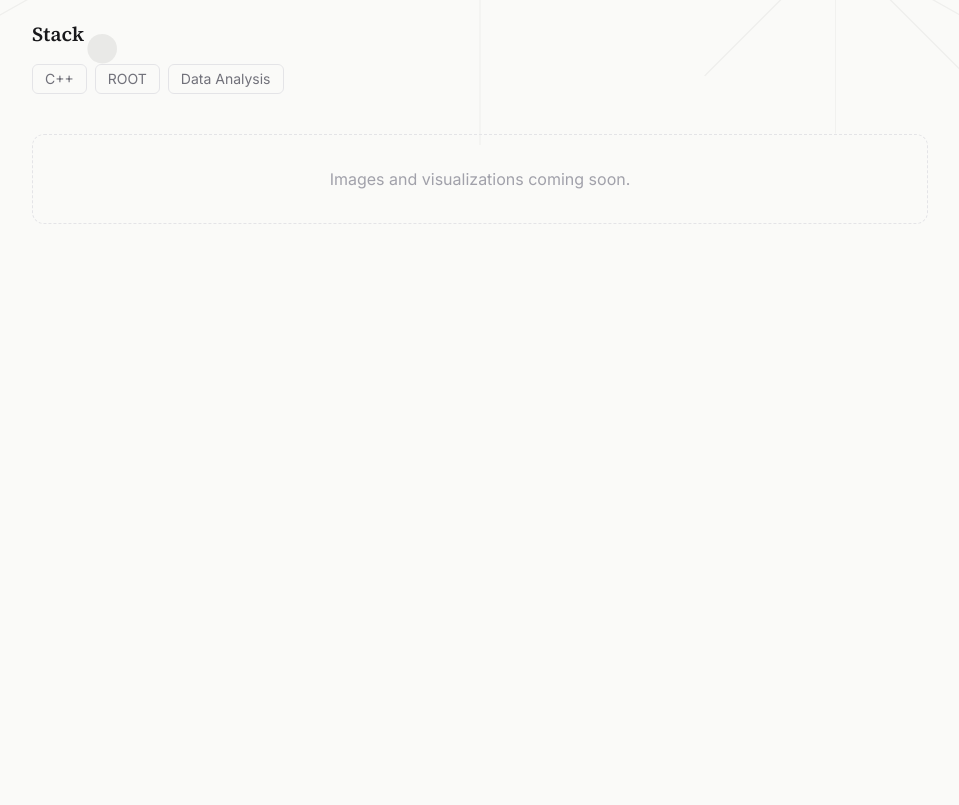
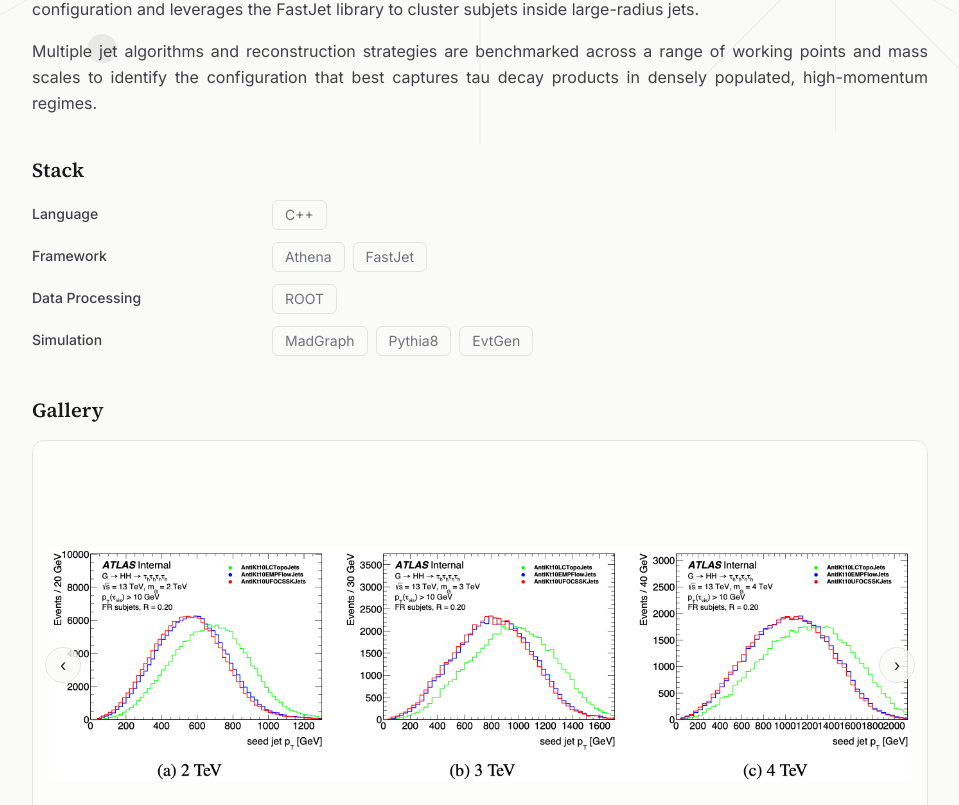
Before and after one commit to islazykv/islazykv.github.io, a React (Vite) app: page /projects/di-tau-reconstruction in a window 1280 px wide. Shown: the part 655-1460 px from the top of the page, without its empty margins (160-1119 px from the left). Before the commit the page ends 943 px from the top, so only its background shows below. Built offline with nearby package versions, Linux system fonts and the light colour scheme.

Commit message:
feat: update project data, about section, contact, footer and skills layout

```diff
--- a/src/components/Contact.tsx
+++ b/src/components/Contact.tsx
@@ -8,13 +8,33 @@ export default function Contact() {
           I'm currently open to new opportunities. Whether you have a question
           or just want to say hi, feel free to reach out!
         </p>
-        <a
-          href="mailto:islazykv@gmail.com"
-          className="inline-block px-8 py-3 bg-accent rounded-lg hover:bg-accent-hover transition-colors text-sm font-medium"
-          style={{ color: 'var(--theme-btn-text)' }}
-        >
-          Get in Touch
-        </a>
+        <div className="flex justify-center gap-4">
+          <a
+            href="mailto:islazykv@gmail.com"
+            className="flex-1 max-w-40 px-6 py-3 bg-accent rounded-lg hover:bg-accent-hover transition-colors text-sm font-medium text-center"
+            style={{ color: 'var(--theme-btn-text)' }}
+          >
+            Email
+          </a>
+          <a
+            href="https://www.linkedin.com/in/igor-slazyk/"
+            target="_blank"
+            rel="noopener noreferrer"
+            className="flex-1 max-w-40 px-6 py-3 bg-accent rounded-lg hover:bg-accent-hover transition-colors text-sm font-medium text-center"
+            style={{ color: 'var(--theme-btn-text)' }}
+          >
+            LinkedIn
+          </a>
+          <a
+            href="https://github.com/islazykv"
+            target="_blank"
+            rel="noopener noreferrer"
+            className="flex-1 max-w-40 px-6 py-3 bg-accent rounded-lg hover:bg-accent-hover transition-colors text-sm font-medium text-center"
+            style={{ color: 'var(--theme-btn-text)' }}
+          >
+            GitHub
+          </a>
+        </div>
       </div>
     </Section>
   )
--- a/src/components/Footer.tsx
+++ b/src/components/Footer.tsx
@@ -1,51 +1,8 @@
 export default function Footer() {
   return (
-    <footer className="border-t border-border py-16 px-6">
-      <div className="max-w-5xl mx-auto">
-        <div className="flex flex-col md:flex-row md:items-start md:justify-between gap-8">
-          <div>
-            <h3 className="font-serif text-2xl font-bold text-heading mb-3">
-              Let's connect
-            </h3>
-            <p className="text-text-muted text-sm max-w-sm mb-4">
-              I'm currently open to new opportunities. Whether you have a question
-              or just want to say hi, feel free to reach out.
-            </p>
-            <a
-              href="mailto:islazykv@gmail.com"
-              className="text-accent hover:text-accent-hover text-sm font-medium transition-colors"
-            >
-              islazykv@gmail.com &rarr;
-            </a>
-          </div>
-
-          <div className="flex gap-8">
-            <div>
-              <h4 className="text-xs uppercase tracking-wider text-text-faint font-semibold mb-3">Links</h4>
-              <ul className="space-y-2 text-sm">
-                <li>
-                  <a href="https://github.com/islazykv" target="_blank" rel="noopener noreferrer" className="text-text-muted hover:text-accent transition-colors">
-                    GitHub
-                  </a>
-                </li>
-                <li>
-                  <a href="https://www.linkedin.com/in/igor-slazyk/" target="_blank" rel="noopener noreferrer" className="text-text-muted hover:text-accent transition-colors">
-                    LinkedIn
-                  </a>
-                </li>
-                <li>
-                  <a href="/Resume_ISlazyk.pdf" target="_blank" rel="noopener noreferrer" className="text-text-muted hover:text-accent transition-colors">
-                    Resume
-                  </a>
-                </li>
-              </ul>
-            </div>
-          </div>
-        </div>
-
-        <div className="mt-12 pt-6 border-t border-border text-center text-xs text-text-faint">
-          Built with React, TypeScript & Tailwind CSS
-        </div>
+    <footer className="border-t border-border py-8 px-6">
+      <div className="max-w-5xl mx-auto text-center text-xs text-text-faint">
+        Thank you for visiting my portfolio!
       </div>
     </footer>
   )
--- a/src/components/Projects.tsx
+++ b/src/components/Projects.tsx
@@ -37,8 +37,10 @@ export default function Projects() {
               ))}
             </div>
 
-            {Object.keys(project.links).length > 0 && (
-              <div className="flex flex-wrap gap-3 pt-2 border-t border-border">
+            <div className="flex flex-wrap gap-3 pt-2 border-t border-border items-center">
+              {!project.links.repository && !project.links.notebook && !project.links.publication && (
+                <span className="text-xs text-text-faint">Internal Project</span>
+              )}
               {Object.entries(project.links).map(([key, url]) => (
                 <span
                   key={key}
@@ -53,7 +55,6 @@ export default function Projects() {
                 </span>
               ))}
             </div>
-            )}
           </Link>
         ))}
       </div>
--- a/src/components/Skills.tsx
+++ b/src/components/Skills.tsx
@@ -6,7 +6,7 @@ import {
   SiScikitlearn, SiPytorch, SiTensorflow, SiKeras,
   SiMlflow, SiDocker, SiGithubactions, SiFastapi, SiWeightsandbiases,
   SiHtml5, SiJavascript, SiReact,
-  SiKubernetes, SiUv, SiDvc, SiOptuna, SiLightning,
+  SiKubernetes, SiUv, SiDvc, SiOptuna, SiLightning, SiDatabricks,
 } from 'react-icons/si'
 import { FaDatabase, FaChartBar, FaCode, FaCss3Alt, FaProjectDiagram } from 'react-icons/fa'
 import { VscAzure, VscAzureDevops, VscGraphLine } from 'react-icons/vsc'
@@ -107,6 +107,7 @@ const skillCategories: { name: string; skills: { name: string; icon?: IconType;
       { name: 'Kubernetes', icon: SiKubernetes, url: 'https://kubernetes.io' },
       { name: 'Azure ML', icon: VscAzure, url: 'https://azure.microsoft.com/en-us/products/machine-learning' },
       { name: 'Azure DevOps Pipelines', icon: VscAzureDevops, url: 'https://azure.microsoft.com/en-us/products/devops/pipelines' },
+      { name: 'Databricks', icon: SiDatabricks, url: 'https://www.databricks.com' },
     ],
   },
 ]
@@ -116,12 +117,12 @@ export default function Skills() {
 
   return (
     <Section id="skills" title="Skills">
-      <div className="grid grid-cols-5 mb-6 border-b border-border">
+      <div className="flex flex-wrap justify-center mb-6 border-b border-border md:grid md:grid-cols-5">
         {skillCategories.map((cat, i) => (
           <button
             key={cat.name}
             onClick={() => setActiveTab(i)}
-            className="relative px-4 py-2.5 text-sm font-medium transition-colors rounded-t-lg text-center cursor-pointer"
+            className="relative px-4 py-2.5 text-sm font-medium transition-colors rounded-t-lg text-center cursor-pointer md:w-auto"
             style={{
               color: activeTab === i ? 'var(--theme-accent)' : 'var(--theme-text-muted)',
               backgroundColor: activeTab === i ? 'var(--theme-bg-card)' : 'transparent',
--- a/src/data/projects.ts
+++ b/src/data/projects.ts
@@ -30,10 +30,10 @@ export const projects: Project[] = [
     tags: [
       { category: 'Language', items: ['Python'] },
       { category: 'Data Processing', items: ['uproot', 'awkward-array', 'NumPy', 'SciPy', 'pandas', 'Numba', 'Pandera'] },
-      { category: 'Visualisation', items: ['Matplotlib', 'Seaborn', 'Plotly'] },
+      { category: 'Visualization', items: ['Matplotlib', 'Seaborn', 'Plotly'] },
       { category: 'Machine Learning', items: ['XGBoost', 'PyTorch', 'scikit-learn', 'Optuna', 'SHAP'] },
       { category: 'Infrastructure', items: ['Docker', 'uv', 'GitHub Actions'] },
-      { category: 'Configuration & Reproducibility', items: ['Hydra', 'OmegaConf', 'DVC', 'MLflow'] },
+      { category: 'Configuration & Tracking', items: ['Hydra', 'OmegaConf', 'DVC', 'MLflow'] },
       { category: 'Serving / API', items: ['FastAPI', 'Uvicorn', 'Pydantic'] },
       { category: 'Testing & QA', items: ['pytest', 'pytest-cov', 'mypy', 'Ruff', 'pre-commit'] },
       { category: 'Physics', items: ['pyhf', 'atlas-mpl-style'] },
@@ -45,7 +45,7 @@ export const projects: Project[] = [
       publication: 'https://arxiv.org/abs/2507.00296',
     },
     description:
-      'Supersymmetry search with tau leptons in CERN ATLAS data using supervised machine learning for multiclass-classification of background and signal events.\n\nBuilt on ATLAS Run 2 & Run 3 data, this project implements a full ML pipeline — from ROOT ntuples to signal region optimization — using XGBoost Boosted Decision Trees (BDTs) and PyTorch Deep Neural Networks (DNNs).\n\nTo conduct this search, the models were trained on both background and signal events, allowing potential SUSY signatures to be isolated via multiclass classification. Unfortunately, no SUSY signals were observed in the experimental data.',
+      'Supersymmetry search with tau leptons in CERN ATLAS data using supervised machine learning for multiclass classification of background and signal events.\n\nThis project implements a full ML pipeline — from raw data processing to signal region optimization — using XGBoost Boosted Decision Trees (BDTs) and PyTorch Deep Neural Networks (DNNs). Hyperparameter tuning is handled by Optuna, with experiment tracking managed through MLflow.\n\nThe models were trained on both background and signal events, allowing potential supersymmetry signatures to be isolated via multiclass classification. Unfortunately, no signals were observed in the experimental data.',
     images: [
       '/projects/supersymmetry/feature_distributions.png',
       '/projects/supersymmetry/training_curves.png',
@@ -76,7 +76,7 @@ export const projects: Project[] = [
     tags: [
       { category: 'Language', items: ['Python'] },
       { category: 'Data Processing', items: ['uproot', 'awkward-array', 'NumPy', 'SciPy', 'pandas', 'Pandera'] },
-      { category: 'Visualisation', items: ['Matplotlib', 'Seaborn'] },
+      { category: 'Visualization', items: ['Matplotlib', 'Seaborn'] },
       { category: 'Machine Learning', items: ['PyTorch', 'PyTorch Lightning', 'torchmetrics', 'torcheval', 'scikit-learn', 'Ray Tune'] },
       { category: 'Infrastructure', items: ['Docker', 'uv', 'GitHub Actions'] },
       { category: 'Configuration & Tracking', items: ['Hydra', 'OmegaConf', 'Weights & Biases'] },
@@ -90,7 +90,7 @@ export const projects: Project[] = [
       notebook: 'https://github.com/islazykv/tau-anomaly-detection/blob/main/notebooks/00_overview.ipynb',
     },
     description:
-      'Anomaly detection with tau leptons in CERN ATLAS data using unsupervised machine learning for the identification of signal events.\n\nBuilt on ATLAS Run 2 & Run 3 data, this project implements a full ML pipeline — from ROOT ntuples to anomaly scoring — using PyTorch Autoencoders (AE) and Variational Autoencoders (VAE).\n\nTo initially evaluate the models\' capabilities, they are trained exclusively on background events, allowing signal mass points to be identified as anomalies via high reconstruction errors. If these initial tests prove promising, the models will be deployed on real experimental data.',
+      'Anomaly detection with tau leptons in CERN ATLAS data using unsupervised machine learning for the identification of signal events.\n\nThis project implements a full ML pipeline — from raw data processing to anomaly scoring — using PyTorch Autoencoders (AE) and Variational Autoencoders (VAE). Model training is managed with PyTorch Lightning, hyperparameter tuning with Ray Tune, and experiment tracking with Weights & Biases.\n\nTo evaluate the models\' capabilities, they are trained exclusively on background events, allowing signal mass points to be identified as anomalies via high reconstruction errors. If these initial tests prove promising, the models will be deployed on real experimental data.',
     images: [
       '/projects/anomaly/reconstruction_error.png',
       [
@@ -116,49 +116,79 @@ export const projects: Project[] = [
     slug: 'tau-energy-scale',
     title: 'Tau Energy Scale',
     subtitle: 'Mixture Density Network | Neural Networks',
-    tagline: 'Tau energy calibration with uncertainty estimation using probabilistic deep learning. Built on Mixture Density Networks. Predicts both the energy correction and its associated uncertainty.',
+    tagline: 'Tau energy calibration with uncertainty estimation using probabilistic deep learning. Predicts both the energy correction and its associated uncertainty.',
     points: [
       'Developed a probabilistic regression model with uncertainty estimation',
       'Trained with Huber loss pretraining and NLL fine-tuning for density estimation',
       'Evaluated model performance with energy response and resolution histograms',
     ],
-    tags: ['Python', 'PyTorch', 'MDN', 'Regression'],
+    tags: [
+      { category: 'Language', items: ['Python'] },
+      { category: 'Data Processing', items: ['uproot', 'awkward-array', 'NumPy', 'SciPy', 'h5py'] },
+      { category: 'Visualization', items: ['Matplotlib', 'Seaborn'] },
+      { category: 'Machine Learning', items: ['TensorFlow', 'TensorFlow Probability', 'scikit-learn', 'Optuna'] },
+      { category: 'Configuration & Tracking', items: ['OmegaConf', 'Pydantic'] },
+      { category: 'Testing & QA', items: ['pytest'] },
+    ],
+    cardTags: ['Python', 'TensorFlow', 'Optuna'],
     links: {},
     description:
-      'A probabilistic approach to tau lepton energy calibration using Mixture Density Networks. The project focused on predicting not just the energy scale correction but also the associated uncertainty, using a combination of Huber loss for robust initial training and negative log-likelihood fine-tuning for the full probabilistic model.',
+      'A probabilistic approach to tau lepton energy calibration using Mixture Density Networks, predicting both the energy scale correction and its associated uncertainty.\n\nThe model combines Huber loss for robust initial pretraining with negative log-likelihood fine-tuning for the full probabilistic density estimation. Hyperparameter optimization is performed with Optuna to find the best network architecture and training configuration.\n\nPerformance is evaluated through energy response and resolution histograms, comparing the MDN calibration against baseline approaches across different kinematic regions.',
     images: [],
   },
   {
     slug: 'sphalerons-and-black-holes',
     title: 'Sphalerons and Black Holes',
     subtitle: 'Convolutional Neural Network | Boosted Decision Trees',
-    tagline: 'Sphaleron and black hole event search at the LHC using deep learning. Built on Convolutional Neural Networks and Boosted Decision Trees. Compares raw detector images with high-level feature representations.',
+    tagline: 'Sphaleron and black hole event search at the LHC using deep learning. Compares convolutional networks on raw detector images against decision trees on high-level features.',
     points: [
       'Optimized high-capacity models to classify rare high-multiplicity LHC events',
       'Developed a pipeline mapping detector signals into three-layer event images',
       'Compared high-level features with raw pixel data to maximize signal sensitivity',
     ],
-    tags: ['Python', 'TensorFlow', 'CNN', 'XGBoost'],
+    tags: [
+      { category: 'Language', items: ['Python'] },
+      { category: 'Data Processing', items: ['NumPy', 'pandas'] },
+      { category: 'Visualization', items: ['Matplotlib', 'Seaborn'] },
+      { category: 'Machine Learning', items: ['XGBoost', 'PyTorch', 'ResNet18', 'scikit-learn'] },
+      { category: 'Simulation', items: ['Herwig 7', 'Delphes 3'] },
+      { category: 'Physics', items: ['ROOT'] },
+    ],
+    cardTags: ['Python', 'XGBoost', 'PyTorch', 'ResNet18'],
     links: { publication: 'https://arxiv.org/abs/2310.15227' },
     description:
-      'Classification of rare sphaleron and black hole events at the LHC using both image-based CNNs and feature-based BDTs. The project involved transforming detector hit patterns into multi-layer images suitable for convolutional networks, and systematically comparing the performance of deep learning on raw pixel data versus traditional approaches using hand-crafted high-level features.',
-    images: [],
+      'Search for sphaleron and black hole production at the LHC using deep learning for the classification of rare high-multiplicity events against Standard Model backgrounds.\n\nBuilt on simulated proton-proton collisions at 13 TeV, this project applies deep learning — from raw detector signals to event classification — using PyTorch ResNet18 Convolutional Neural Networks (CNNs) and XGBoost Boosted Decision Trees (BDTs).\n\nTo compare approaches, detector signals were mapped into multi-layer event images as CNN inputs, while BDTs were trained on both high-level reconstructed features and low-level observables. The image-based CNN achieved the strongest signal sensitivity, showing that deep learning can extract more information from raw detector data than traditional feature-based classifiers.',
+    images: [
+      '/projects/black_holes/distributions.png',
+      '/projects/black_holes/confusion_matrices.png',
+      '/projects/black_holes/exclusion_p-values.png',
+    ],
   },
   {
     slug: 'di-tau-reconstruction',
     title: 'Di-Tau Reconstruction',
     subtitle: 'Software Development | Data Science',
-    tagline: 'Boosted di-tau reconstruction studies at the LHC using a C++ analysis framework. Benchmarks subjet algorithms and seed jet collections to optimise reconstruction efficiency.',
+    tagline: 'Boosted di-tau reconstruction studies at the LHC using a C++ analysis framework. Benchmarks subjet algorithms and seed jet collections to optimize reconstruction efficiency.',
     points: [
       'Engineered a C++ analysis framework for boosted di-tau reconstruction studies',
       'Benchmarked fixed & variable radius subjets to optimize reconstruction efficiency',
       'Evaluated diverse seed jet collections to establish baseline configurations',
     ],
-    tags: ['C++', 'ROOT', 'Data Analysis'],
+    tags: [
+      { category: 'Language', items: ['C++'] },
+      { category: 'Framework', items: ['Athena', 'FastJet'] },
+      { category: 'Data Processing', items: ['ROOT'] },
+      { category: 'Simulation', items: ['MadGraph', 'Pythia8', 'EvtGen'] },
+    ],
+    cardTags: ['C++'],
     links: { note: 'https://islazykv.github.io/islazykv/pdfs/Di-Tau-Note.pdf' },
     description:
-      'A C++ analysis framework for studying the reconstruction of boosted di-tau systems at the LHC. The project systematically benchmarked different subjet algorithms (fixed vs variable radius) and seed jet collections to determine optimal configurations for identifying tau pairs from highly boosted parent particles.',
-    images: [],
+      'Boosted di-tau reconstruction studies at CERN ATLAS, focused on identifying optimal jet algorithms for highly collimated tau pairs produced in heavy resonance decays.\n\nBuilt in C++ on top of the ATLAS Athena framework, this project adapts the existing di-tau reconstruction configuration and leverages the FastJet library to cluster subjets inside large-radius jets.\n\nMultiple jet algorithms and reconstruction strategies are benchmarked across a range of working points and mass scales to identify the configuration that best captures tau decay products in densely populated, high-momentum regimes.',
+    images: [
+      '/projects/di_tau/distribution_seed_jet_pt.png',
+      '/projects/di_tau/tight_efficiency_ditau_pt.png',
+      '/projects/di_tau/tight_efficiency_delta_r.png',
+    ],
   },
   {
     slug: 'elementary-cells',
@@ -171,20 +201,19 @@ export const projects: Project[] = [
       'Explored ML-based particle identification for the LHCb RICH detector',
     ],
     tags: [
-      { category: 'Language', items: ['Python', 'C++', 'LabVIEW'] },
+      { category: 'Language', items: ['C++', 'Python', 'LabVIEW'] },
       { category: 'Data Processing', items: ['NumPy', 'pandas'] },
-      { category: 'Visualisation', items: ['Matplotlib', 'Seaborn'] },
+      { category: 'Visualization', items: ['Matplotlib', 'Seaborn'] },
       { category: 'Machine Learning', items: ['scikit-learn'] },
-      { category: 'Environment', items: ['Jupyter Notebook'] },
       { category: 'Physics', items: ['ROOT'] },
     ],
-    cardTags: ['Python', 'C++', 'pandas', 'Matplotlib', 'scikit-learn', 'Jupyter'],
+    cardTags: ['C++', 'Python', 'pandas', 'Seaborn', 'scikit-learn'],
     links: {
-      notebook: 'https://github.com/islazykv/elementary-cells',
+      repository: 'https://github.com/islazykv/elementary-cells',
       publication: 'https://arxiv.org/abs/2110.00831',
     },
     description:
-      'Elementary Cell quality assurance for the LHCb RICH detector upgrade at CERN, providing automated characterisation of the new photon detection units.\n\nOriginally developed in Python/C++ with the CERN ROOT library during my PhD, the analysis was later rewritten in pure Python using NumPy, pandas, Matplotlib and Seaborn inside Jupyter notebooks. The workflow reads raw .txt measurement files, extracts the mapping and measurement data, and produces calibration parameters and diagnostic plots.\n\nFour analyses characterise the Elementary Cell — the new photon detection unit of the RICH detectors, built from Multi-Anode Photomultiplier Tubes (MaPMTs) and front-end electronics. These cover Signal Induced Noise (SIN), Digital-to-Analog Converter (DAC) scans, Dark Count Rate (DCR), and Threshold (THR) scans, each producing 2D heatmaps and 1D histograms of the extracted parameters.',
+      'Elementary Cell quality assurance for the LHCb RICH detector upgrade at CERN, providing automated characterization of the new photon detection units.\n\nOriginally developed during my PhD and later rewritten as a pure Python analysis, the workflow reads raw measurement files, extracts mapping and measurement data, and produces calibration parameters and diagnostic plots.\n\nFour analyses characterize the Elementary Cell — covering Signal Induced Noise, DAC scans, Dark Count Rate, and Threshold scans — each producing 2D heatmaps and 1D histograms of the extracted parameters.',
     images: [
       [
         '/projects/elementary/sin_fraction_2d.png',
@@ -211,7 +240,7 @@ export const projects: Project[] = [
 
 export const linkLabels: Record<string, string> = {
   repository: 'Repository',
-  notebook: 'Notebook',
+  notebook: 'Notebook Showcase',
   publication: 'Publication',
   note: 'Note',
 }
--- a/src/pages/ProjectPage.tsx
+++ b/src/pages/ProjectPage.tsx
@@ -167,8 +167,12 @@ export default function ProjectPage() {
           <p className="text-accent/70 mb-6">{project.subtitle}</p>
         </motion.div>
 
-        {Object.keys(project.links).length > 0 && (
         <motion.div {...m.pageBlock(0.2)} className="flex flex-wrap gap-4 mb-10">
+          {!project.links.repository && !project.links.notebook && !project.links.publication && (
+            <span className="px-4 py-2 text-sm border border-border text-text-faint rounded-lg">
+              Internal Project
+            </span>
+          )}
           {Object.entries(project.links).map(([key, url]) => (
             <a
               key={key}
@@ -181,7 +185,6 @@ export default function ProjectPage() {
             </a>
           ))}
         </motion.div>
-        )}
 
         {project.points.length > 0 && (
           <motion.div {...m.pageBlock(0.25)} className="mb-10">
@@ -244,15 +247,8 @@ export default function ProjectPage() {
           )}
         </motion.div>
 
-        {project.images.length > 0 ? (
+        {project.images.length > 0 && (
           <ImageSlider images={project.images} title={project.title} delay={0.5} />
-        ) : (
-          <motion.div
-            {...m.pageBlock(0.5)}
-            className="p-8 border border-dashed border-border rounded-xl text-center text-text-faint"
-          >
-            Images and visualizations coming soon.
-          </motion.div>
         )}
       </div>
     </div>
```
Also changed, not shown: src/components/About.tsx (+15 -22 lines), src/components/Landing.tsx (+11 -11 lines). Lines whose indentation alone changed are shown as unchanged.
